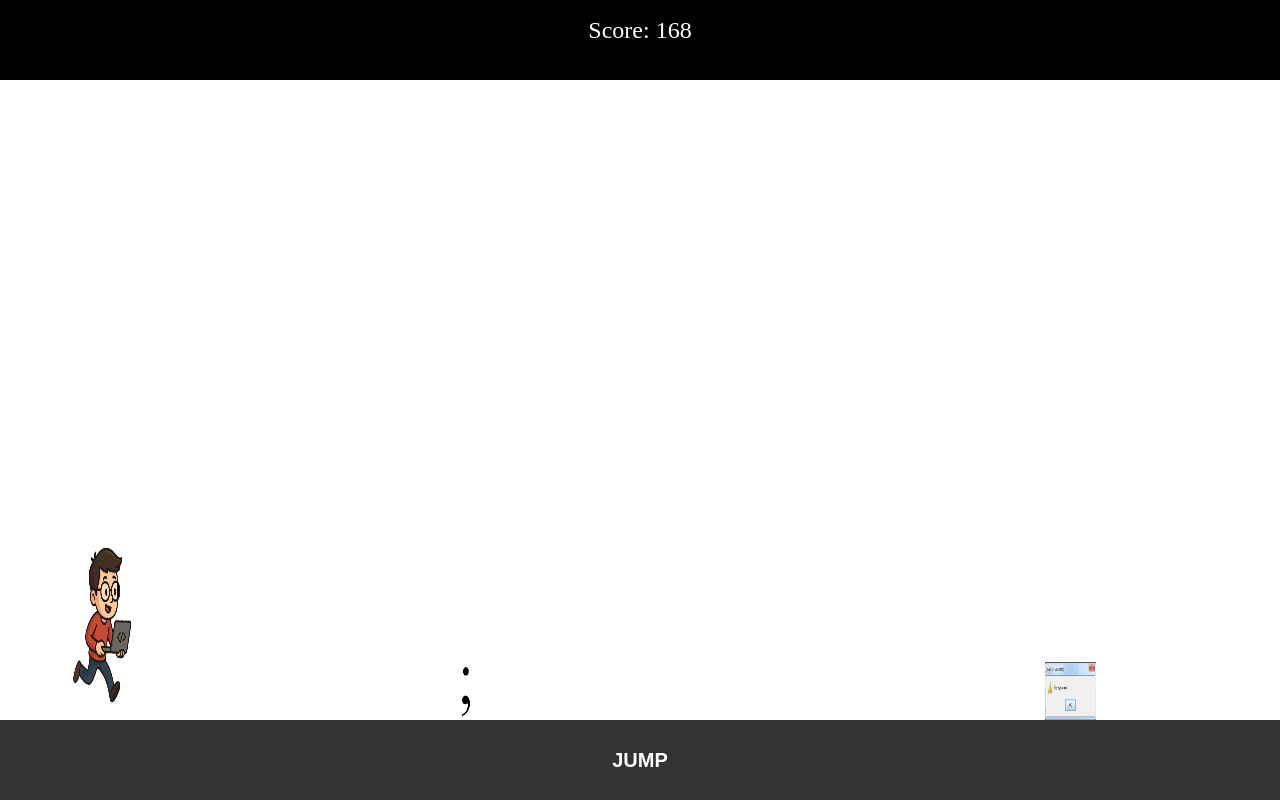
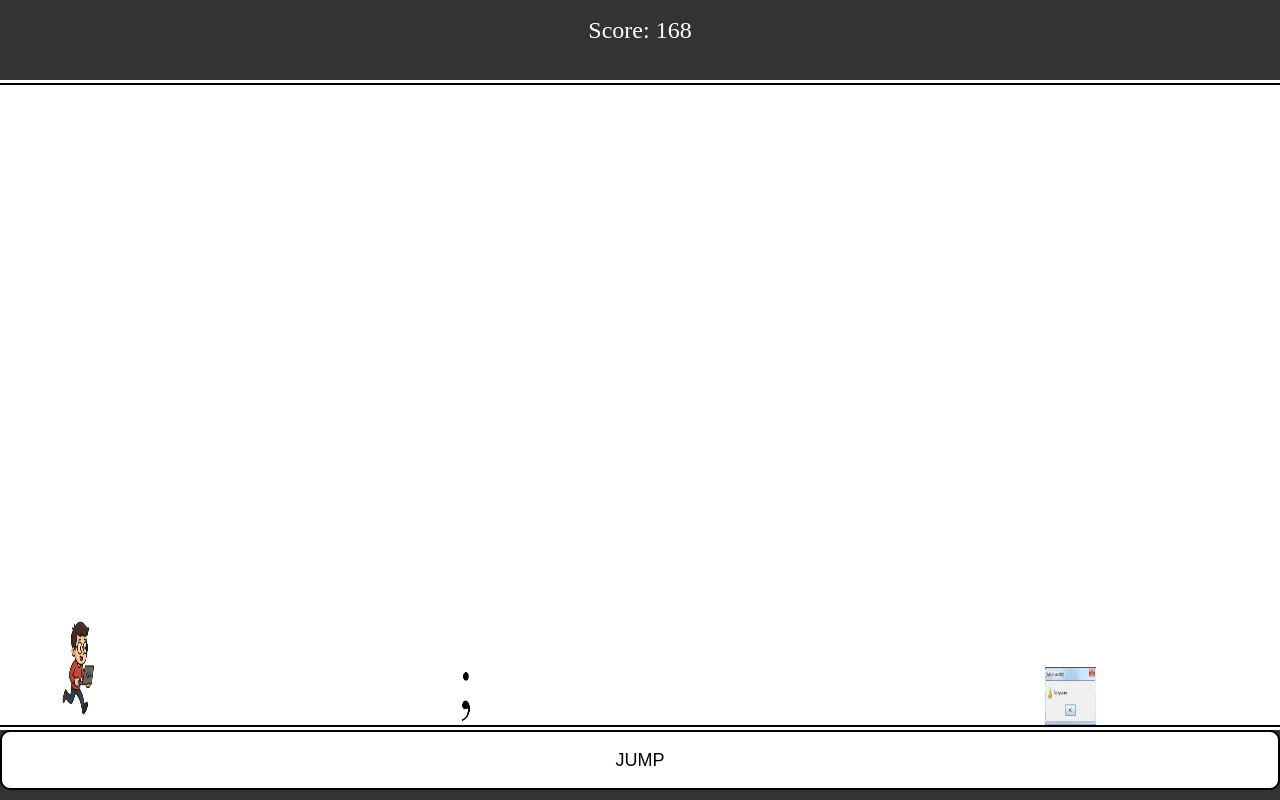
Before and after one commit to muskanjhakrod/loop-Game, a plain HTML site: page index.html in a window 1280 px wide. Both pictures are taken after a click on the button "Play". Drawn offline with Linux system fonts and the light colour scheme.

Commit message:
making mobail friendly

```diff
--- a/css/style.css
+++ b/css/style.css
@@ -1,16 +1,105 @@
  /* body {
+      margin: 0;
+      background: black;
       display: flex;
-  justify-content: center;
+      flex-direction: column;
       align-items: center;
       height: 100vh;
-  background-color: black;
+      overflow: hidden;
+    } */
+  body {
     margin: 0;
+    display: flex;
+    flex-direction: column;
+    /* align-items: center; */
+    /* justify-content: flex-start; */
+    height: 100vh;
+    background: #333;
+    overflow: hidden;
   }
 
   canvas {
-  background: #eee;
-  border: 2px solid #333;
-  width: 90%;
-  height: 90%;
+    background: #111;
+    border: 2px solid black;
+    max-width: 100%;
+    max-height: 100%;
+  }
+
+    #scoreBoard {
+      height: 10%;
+      width: 100%;
+      color: white;
+      font-size: 24px;
+      text-align: center;
+      line-height: 2.5;
+    }
+    #gameContainer {
+      background: white;
+      flex: 1;
+      display: flex;
+      align-items: center;
+      justify-content: center;
+      /* width: 100%; */
+    }
+    #gameCanvas {
+      background: white;
       display: block;
+    }
+    /* #jumpBtn {
+      height: 10%;
+      width: 100%;
+      font-size: 20px;
+      font-weight: bold;
+      background: #333;
+      color: white;
+      border: none;
+      outline: none;
     } */
+
+    /*#jumpBtn {
+    position: fixed;
+    bottom: 20px;
+    left: 50%;
+    transform: translateX(-50%);
+    padding: 12px 24px;
+    font-size: 18px;
+    border-radius: 10px;
+    background: white;
+    border: 2px solid black;
+    cursor: pointer;
+    z-index: 999;
+  }*/
+
+  #jumpBtn {
+    height: 60px;
+    font-size: 18px;
+    background: white;
+    border: 2px solid black;
+    border-radius: 10px;
+    cursor: pointer;
+    margin-bottom: 10px;
+  }
+
+    #overlay {
+      position: absolute;
+      top: 0;
+      left: 0;
+      width: 100%;
+      height: 100%;
+      background: rgba(0,0,0,0.7);
+      display: flex;
+      flex-direction: column;
+      justify-content: center;
+      align-items: center;
+      color: white;
+      font-size: 28px;
+      display: none;
+    }
+    #overlay button {
+      margin-top: 20px;
+      padding: 10px 20px;
+      font-size: 20px;
+      border: none;
+      border-radius: 8px;
+      cursor: pointer;
+    }
--- a/index.html
+++ b/index.html
@@ -4,70 +4,7 @@
   <meta charset="UTF-8" />
   <meta name="viewport" content="width=device-width, initial-scale=1.0" />
   <title>Run from the Infinite Loop</title>
-  <style>
-    body {
-      margin: 0;
-      background: black;
-      display: flex;
-      flex-direction: column;
-      align-items: center;
-      height: 100vh;
-      overflow: hidden;
-    }
-    #scoreBoard {
-      height: 10%;
-      width: 100%;
-      color: white;
-      font-size: 24px;
-      text-align: center;
-      line-height: 2.5;
-    }
-    #gameContainer {
-      background: white;
-      flex: 1;
-      display: flex;
-      align-items: center;
-      justify-content: center;
-      width: 100%;
-    }
-    #gameCanvas {
-      background: white;
-      display: block;
-    }
-    #jumpBtn {
-      height: 10%;
-      width: 100%;
-      font-size: 20px;
-      font-weight: bold;
-      background: #333;
-      color: white;
-      border: none;
-      outline: none;
-    }
-    #overlay {
-      position: absolute;
-      top: 0;
-      left: 0;
-      width: 100%;
-      height: 100%;
-      background: rgba(0,0,0,0.7);
-      display: flex;
-      flex-direction: column;
-      justify-content: center;
-      align-items: center;
-      color: white;
-      font-size: 28px;
-      display: none;
-    }
-    #overlay button {
-      margin-top: 20px;
-      padding: 10px 20px;
-      font-size: 20px;
-      border: none;
-      border-radius: 8px;
-      cursor: pointer;
-    }
-  </style>
+  <link rel="stylesheet" href="css/style.css">
 </head>
 <body>
   <div id="scoreBoard">Score: 0</div>
--- a/js/game.js
+++ b/js/game.js
@@ -18,23 +18,39 @@ window.addEventListener("resize", resizeCanvas);
 let player, obstacles, score, gameOver, gameStarted, obstacleImages;
 
 function init() {
+  // player = {
+  //   x: 50,
+  //   y: canvas.height - 100,
+  //   width: canvas.width * 0.1,
+  //   height: canvas.height * 0.3,
+  //   color: "blue",
+  //   dy: 0,
+  //   gravity: 0.6,
+  //   jumpPower: -15,
+  //   grounded: true,
+  // };
+
   player = {
-    x: 50,
-    y: canvas.height - 100,
-    width: canvas.width * 0.1,
-    height: canvas.height * 0.3,
-    color: "blue",
-    dy: 0,
-    gravity: 0.6,
-    jumpPower: -15,
-    grounded: true,
-  };
+  x: 50,
+  y: canvas.height - playerHeight,
+  width: playerWidth,
+  height: playerHeight,
+  color: "blue",
+  dy: 0,
+  gravity: 0.6,
+  jumpPower: -12,
+  grounded: true
+};
 
   obstacles = [];
   score = 0;
   gameOver = false;
   gameStarted = false;
 }
+
+// Player setup with fixed aspect ratio
+let playerHeight = canvas.height * 0.18;
+let playerWidth = playerHeight * 0.6; // maintain ratio (not stretched)
 
 function startGame() {
   init();
```
Lines whose indentation alone changed are shown as unchanged.
